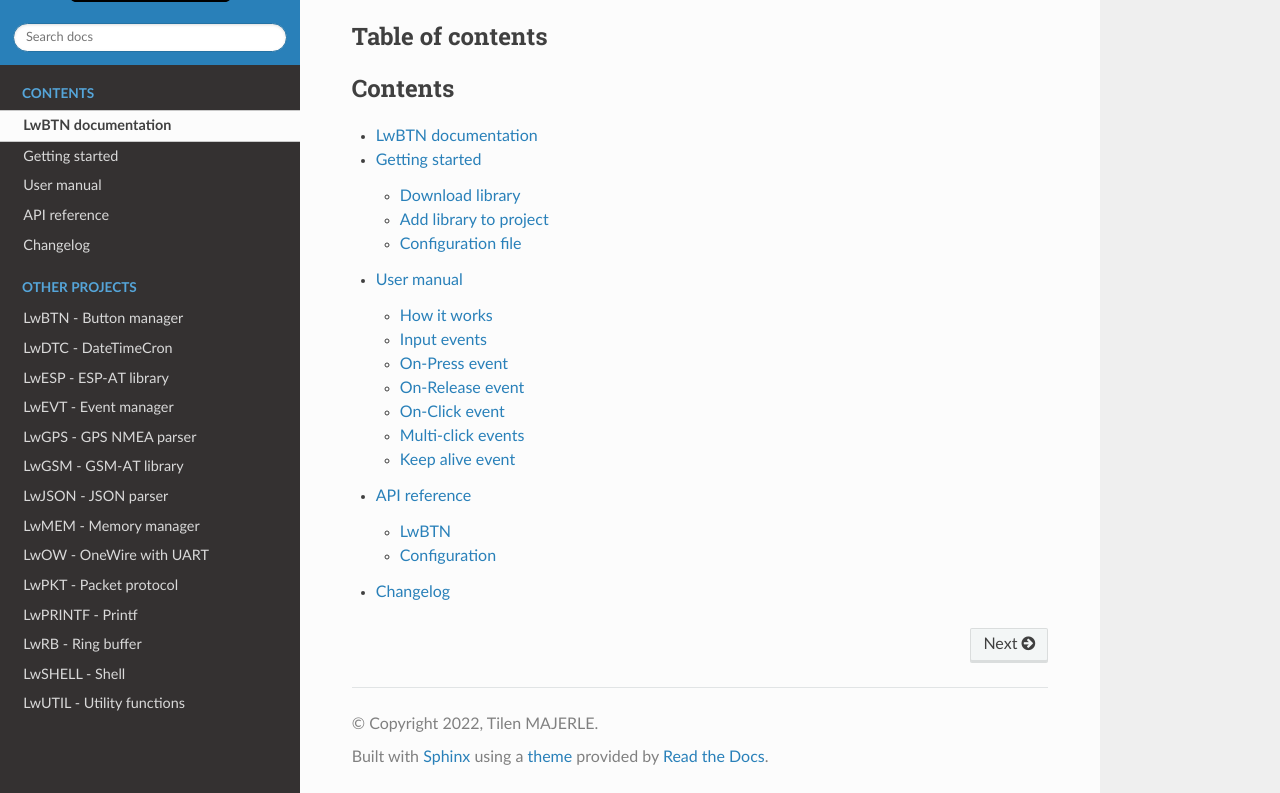
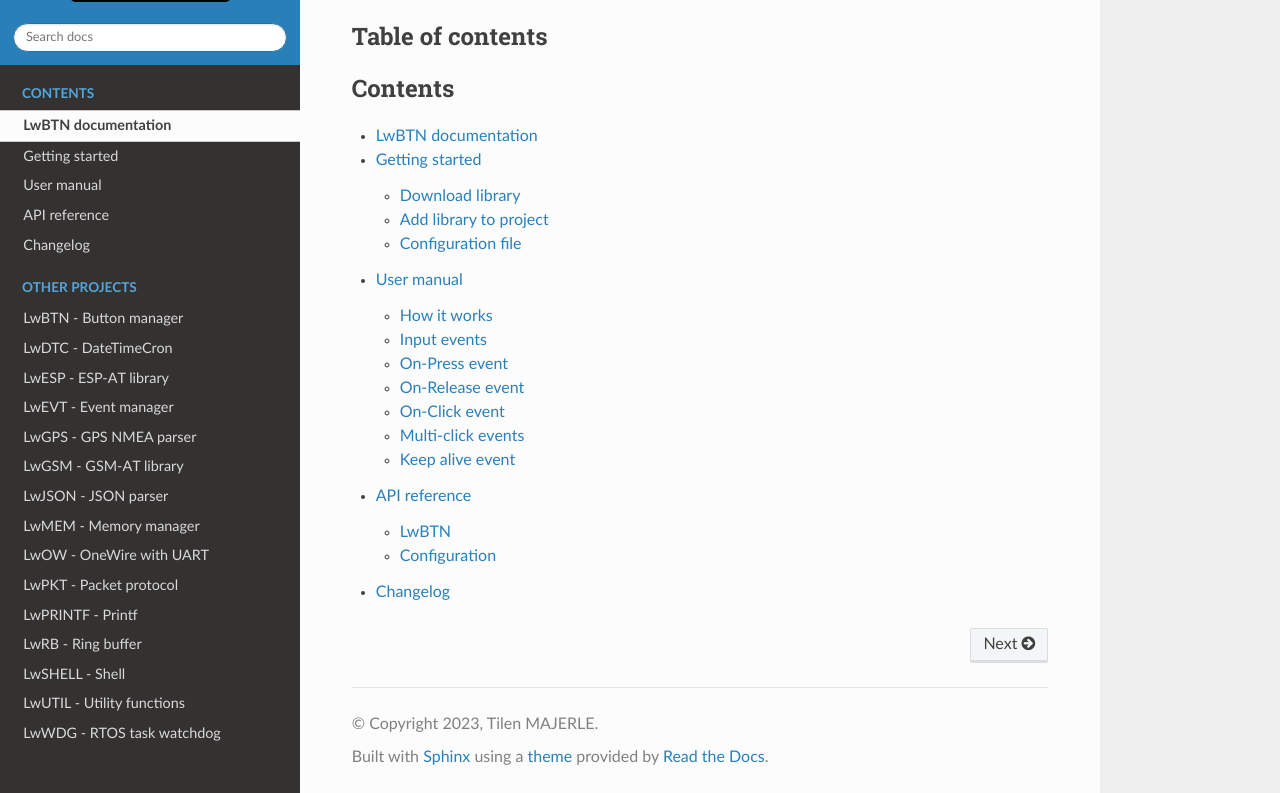
Before and after one commit to MaJerle/lwbtn, a Sphinx documentation site: the page built from docs/index.rst, in a window 1280 px wide and 900 px high, scrolled down 1065 px, cut to the strip 107-900 px from the top of the window. Built offline with Sphinx 7.4.7 and the Read the Docs theme 2.0.0, drawn with Linux system fonts in a browser that asks for light colours; the version number could not be read and is left out.

Commit message:
Fix documentation

```diff
--- a/docs/conf.py
+++ b/docs/conf.py
@@ -23,7 +23,7 @@
 # -- Project information -----------------------------------------------------
 
 project = 'LwBTN'
-copyright = '2022, Tilen MAJERLE'
+copyright = '2023, Tilen MAJERLE'
 author = 'Tilen MAJERLE'
 
 # Try to get branch at which this is running
--- a/docs/get-started/index.rst
+++ b/docs/get-started/index.rst
@@ -62,7 +62,7 @@
 
 * Copy ``lwbtn`` folder to your project, it contains library files
 * Add ``lwbtn/src/include`` folder to `include path` of your toolchain. This is where `C/C++` compiler can find the files during compilation process. Usually using ``-I`` flag
-* Add source files from ``lwbtn/src/`` folder to toolchain build. These files are built by `C/C++` compiler
+* Add source files from ``lwbtn/src/`` folder to toolchain build. These files are built by `C/C++` compiler. CMake configuration comes with the library, allows users to include library in the project as **subdirectory** and **library**.
 * Copy ``lwbtn/src/include/lwbtn/lwbtn_opts_template.h`` to project folder and rename it to ``lwbtn_opts.h``
 * Copy ``lwbtn/src/include/lwbtn/lwbtn_types_template.h`` to project folder and rename it to ``lwbtn_types.h``
 * Build the project
--- a/docs/index.rst
+++ b/docs/index.rst
@@ -78,3 +78,4 @@
     LwRB - Ring buffer <https://github.com/MaJerle/lwrb>
     LwSHELL - Shell <https://github.com/MaJerle/lwshell>
     LwUTIL - Utility functions <https://github.com/MaJerle/lwutil>
+    LwWDG - RTOS task watchdog <https://github.com/MaJerle/lwwdg>
```
